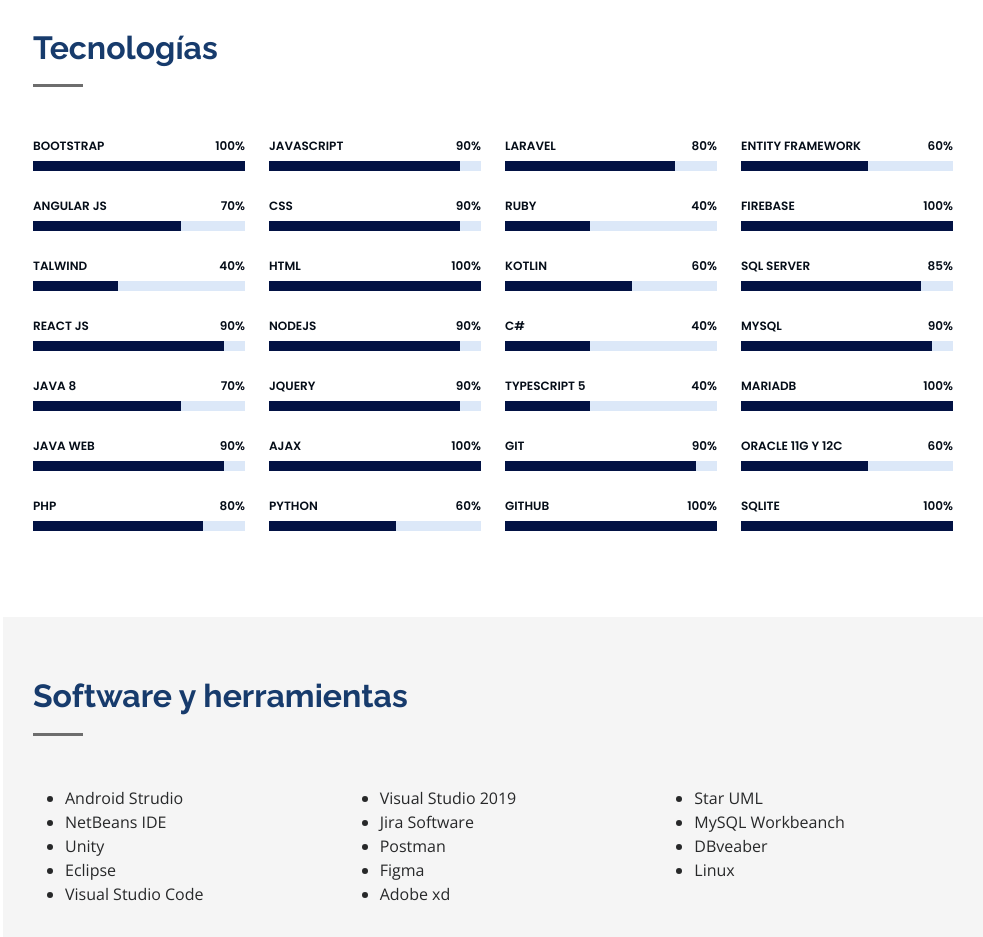
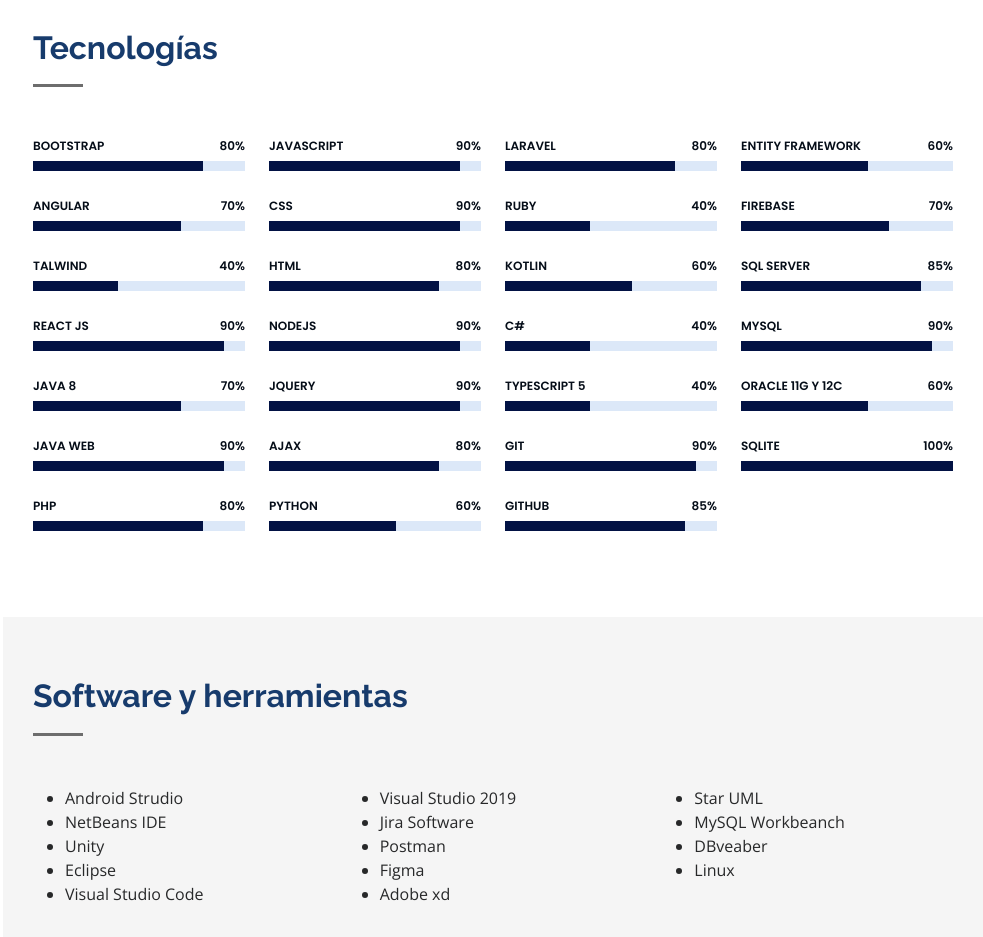
Before and after one commit to SKevinIvan/SKevinIvan.github.io, a plain HTML site: page index.html in a window 1280 px wide. Shown: the part 2040-2977 px from the top of the page, without its empty margins (297-1280 px from the left). Drawn offline with nearby package versions, Linux system fonts and the light colour scheme.

Commit message:
porcerntajes

```diff
--- a/index.html
+++ b/index.html
@@ -169,16 +169,16 @@
         </div>
 
         <div class="row skills-content">
-          <div class="col-lg-3" data-aos="fade-up" data-aos-delay="100">
+          <div class="col-lg-3" data-aos="fade-up" data-aos-delay="80">
             <div class="progress">
-              <span class="skill">Bootstrap<i class="val">100%</i></span>
+              <span class="skill">Bootstrap<i class="val">80%</i></span>
               <div class="progress-bar-wrap">
-                <div class="progress-bar" role="progressbar" aria-valuenow="100" aria-valuemin="0" aria-valuemax="100">
+                <div class="progress-bar" role="progressbar" aria-valuenow="80" aria-valuemin="0" aria-valuemax="100">
                 </div>
               </div>
             </div>
             <div class="progress">
-              <span class="skill">Angular JS<i class="val">70%</i></span>
+              <span class="skill">Angular<i class="val">70%</i></span>
               <div class="progress-bar-wrap">
                 <div class="progress-bar" role="progressbar" aria-valuenow="70" aria-valuemin="0" aria-valuemax="100">
                 </div>
@@ -238,9 +238,9 @@
               </div>
             </div>
             <div class="progress">
-              <span class="skill">HTML<i class="val">100%</i></span>
+              <span class="skill">HTML<i class="val">80%</i></span>
               <div class="progress-bar-wrap">
-                <div class="progress-bar" role="progressbar" aria-valuenow="100" aria-valuemin="0" aria-valuemax="100">
+                <div class="progress-bar" role="progressbar" aria-valuenow="80" aria-valuemin="0" aria-valuemax="100">
                 </div>
               </div>
             </div>
@@ -259,9 +259,9 @@
               </div>
             </div>
             <div class="progress">
-              <span class="skill">Ajax<i class="val">100%</i></span>
+              <span class="skill">Ajax<i class="val">80%</i></span>
               <div class="progress-bar-wrap">
-                <div class="progress-bar" role="progressbar" aria-valuenow="100" aria-valuemin="0" aria-valuemax="100">
+                <div class="progress-bar" role="progressbar" aria-valuenow="80" aria-valuemin="0" aria-valuemax="100">
                 </div>
               </div>
             </div>
@@ -317,9 +317,9 @@
               </div>
             </div>
             <div class="progress">
-              <span class="skill">GitHub<i class="val">100%</i></span>
+              <span class="skill">GitHub<i class="val">85%</i></span>
               <div class="progress-bar-wrap">
-                <div class="progress-bar" role="progressbar" aria-valuenow="100" aria-valuemin="0" aria-valuemax="100">
+                <div class="progress-bar" role="progressbar" aria-valuenow="85" aria-valuemin="0" aria-valuemax="100">
                 </div>
               </div>
             </div>
@@ -334,9 +334,9 @@
               </div>
             </div>
             <div class="progress">
-              <span class="skill">Firebase<i class="val">100%</i></span>
+              <span class="skill">Firebase<i class="val">70%</i></span>
               <div class="progress-bar-wrap">
-                <div class="progress-bar" role="progressbar" aria-valuenow="100" aria-valuemin="0" aria-valuemax="100">
+                <div class="progress-bar" role="progressbar" aria-valuenow="70" aria-valuemin="0" aria-valuemax="100">
                 </div>
               </div>
             </div>
@@ -351,13 +351,6 @@
               <span class="skill">MySQL<i class="val">90%</i></span>
               <div class="progress-bar-wrap">
                 <div class="progress-bar" role="progressbar" aria-valuenow="90" aria-valuemin="0" aria-valuemax="100">
-                </div>
-              </div>
-            </div>
-            <div class="progress">
-              <span class="skill">MariaDB<i class="val">100%</i></span>
-              <div class="progress-bar-wrap">
-                <div class="progress-bar" role="progressbar" aria-valuenow="100" aria-valuemin="0" aria-valuemax="100">
                 </div>
               </div>
             </div>
```
